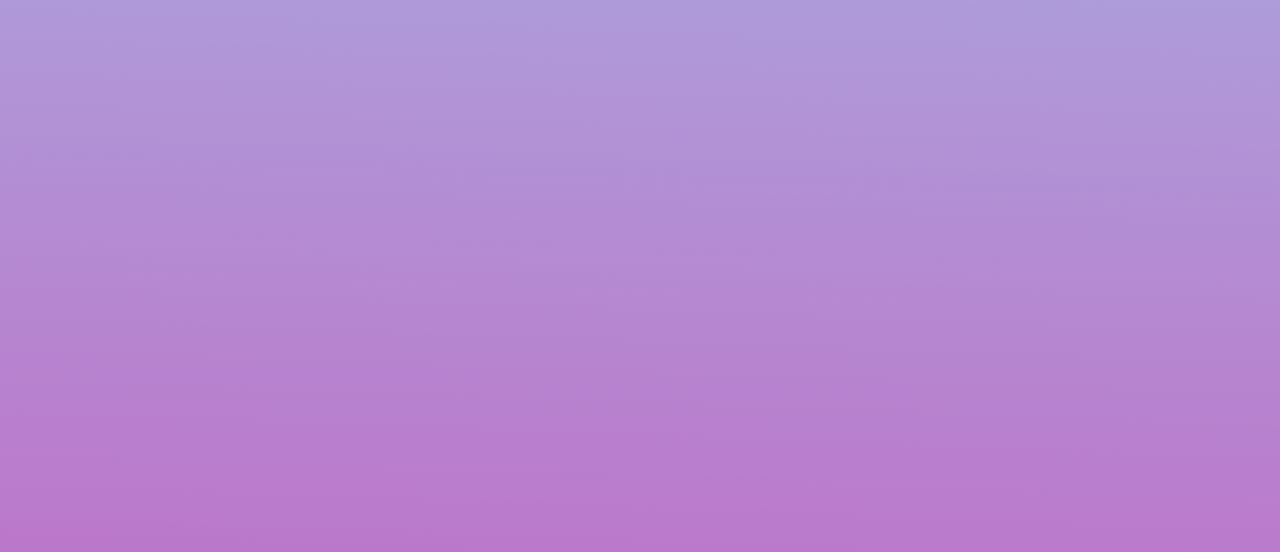
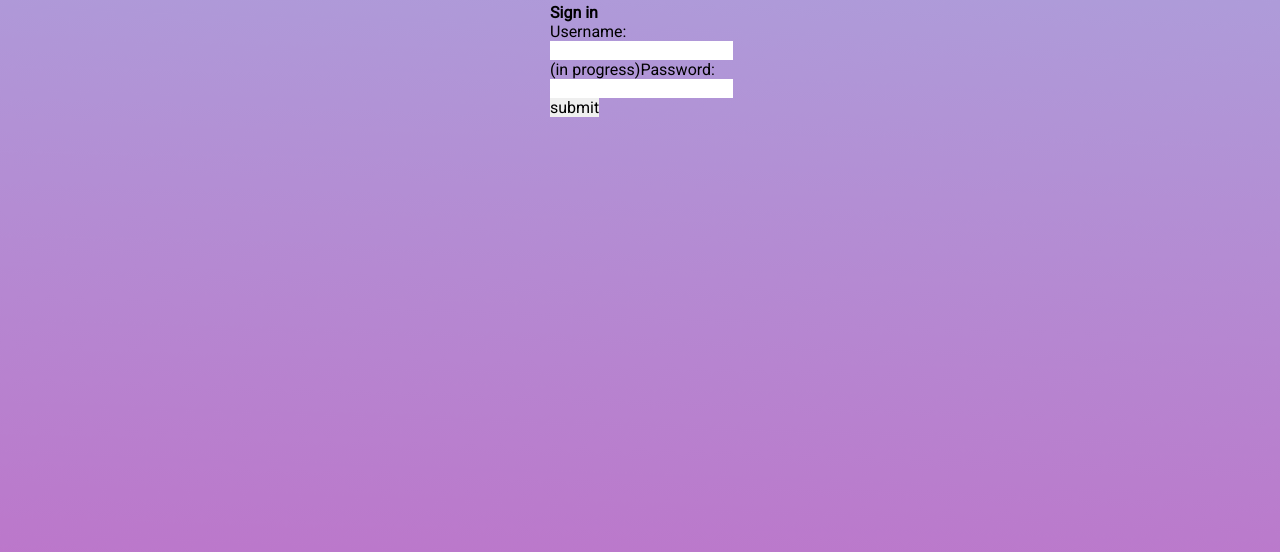
Before and after one commit to zenxha/sushi, a Flask app: page /login in a window 1280 px wide. Shown: the part 419-971 px from the top of the page. Run offline with Flask 2, Linux system fonts and the light colour scheme.

Commit message:
add sushi image, and work in progress for password

```diff
--- a/templates/homesite/login.html
+++ b/templates/homesite/login.html
@@ -11,16 +11,19 @@
         {% endif %}
     {% endwith %}
 <div class="container">
-    <div class="row">
-        <div class="col">
+    <div class="row" style="justify-content: center; display: center;">
+        <img src="https://cdn.discordapp.com/attachments/783082777020203061/789243030233415680/sushiface.png" alt="sushi" width="750" height="350">
+        <div class="col" style="padding-left: 38%; padding-bottom: 50%;">
             <div>
                 <h1>Sign in</h1>
             </div>
             <hr>
 
-            <form action="/login" method="POST" enctype="text/plain, application/x-www-form-urlencoded, multipart/form-data">
-                <p>Name:</p>
+            <form action="/login" enctype="text/plain, application/x-www-form-urlencoded, multipart/form-data" method="POST">
+                <p>Username:</p>
                 <p><input type="text" name="nm"></p>
+                <p>(in progress)Password:</p>
+                <p><input type="text" name="ps"></p>
                 <p><input type="submit" value="submit"></p>
             </form>
 
@@ -28,4 +31,5 @@
     </div>
 </div>
 
+
 {% endblock %}
```
